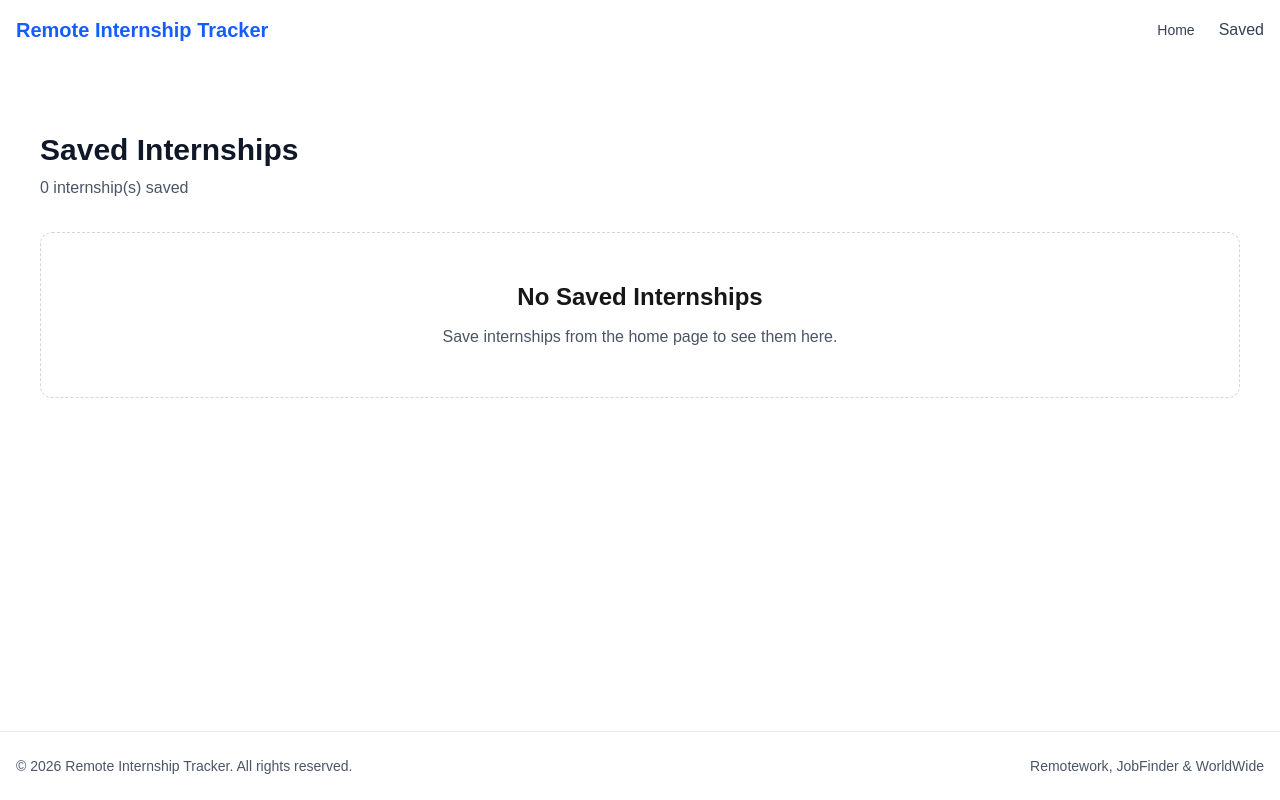
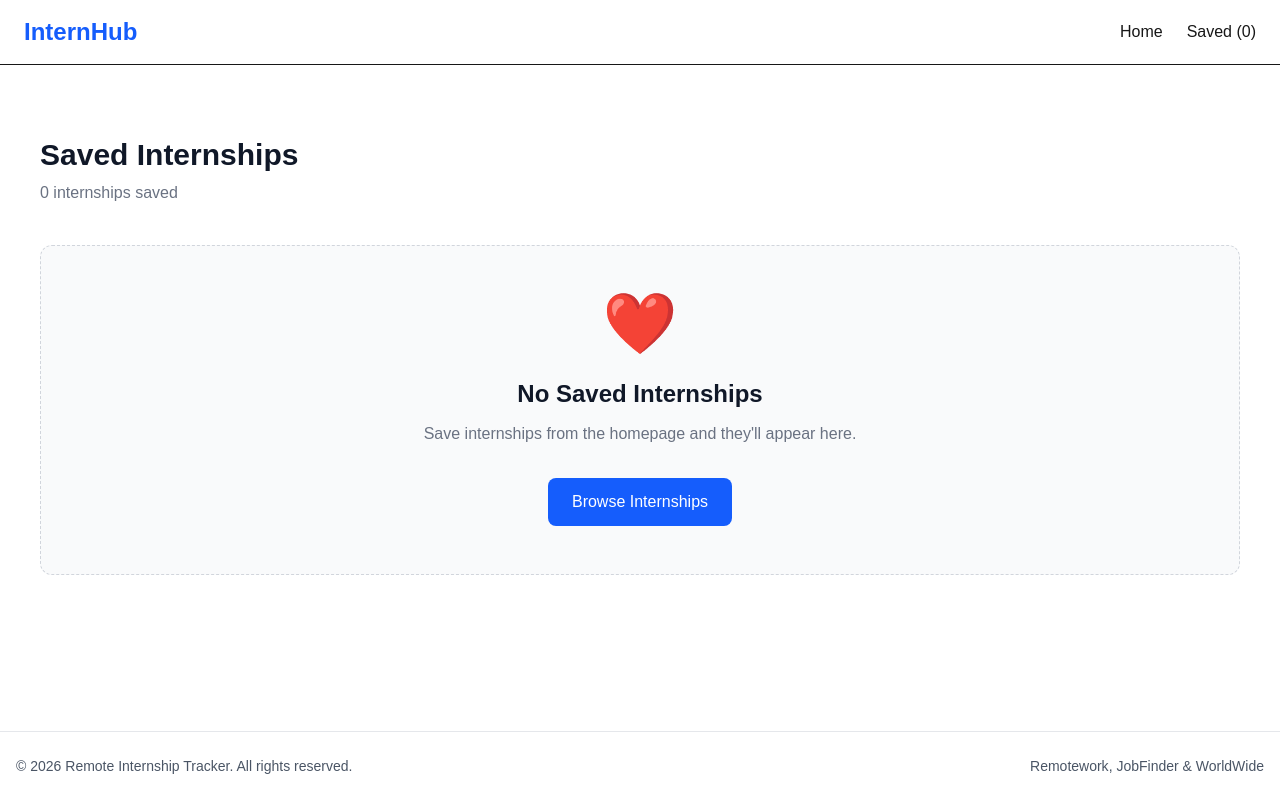
Before and after one commit to nipuninduwaraedu/remote-internship-tracker, a Next.js app: page /saved in a window 1280 px wide. Built offline with nearby package versions, Linux system fonts and the light colour scheme.

Commit message:
add saved count feature

```diff
--- a/app/saved/page.tsx
+++ b/app/saved/page.tsx
@@ -1,5 +1,6 @@
 "use client";
 
+import Link from "next/link";
 import { useEffect, useState } from "react";
 
 import InternshipGrid from "@/components/internship/InternshipGrid";
@@ -19,18 +20,31 @@ export default function SavedPage() {
     <main className="mx-auto max-w-7xl px-6 py-10">
       <SectionHeading
         title="Saved Internships"
-        subtitle={`${savedInternships.length} internship(s) saved`}
+        subtitle={`${savedInternships.length} internship${
+          savedInternships.length !== 1 ? "s" : ""
+        } saved`}
       />
 
       {savedInternships.length > 0 ? (
         <InternshipGrid internships={savedInternships} />
       ) : (
-        <div className="rounded-xl border border-dashed border-gray-300 p-12 text-center">
-          <h2 className="text-2xl font-semibold">No Saved Internships</h2>
+        <div className="mt-10 rounded-xl border border-dashed border-gray-300 bg-gray-50 p-12 text-center">
+          <div className="text-6xl">❤️</div>
 
-          <p className="mt-3 text-gray-600">
-            Save internships from the home page to see them here.
+          <h2 className="mt-6 text-2xl font-bold text-gray-900">
+            No Saved Internships
+          </h2>
+
+          <p className="mt-3 text-gray-500">
+            Save internships from the homepage and they'll appear here.
           </p>
+
+          <Link
+            href="/"
+            className="mt-8 inline-block rounded-lg bg-blue-600 px-6 py-3 font-medium text-white transition hover:bg-blue-700"
+          >
+            Browse Internships
+          </Link>
         </div>
       )}
     </main>
--- a/components/internship/InternshipGrid.tsx
+++ b/components/internship/InternshipGrid.tsx
@@ -5,31 +5,28 @@ interface InternshipGridProps {
   internships: Internship[];
 }
 
-export default function InternshipGrid({
-  internships,
-}: InternshipGridProps) {
+export default function InternshipGrid({ internships }: InternshipGridProps) {
   if (internships.length === 0) {
     return (
-      <div className="rounded-lg border border-dashed border-gray-300 p-10 text-center">
-        <h3 className="text-xl font-semibold">
+      <div className="mt-12 rounded-xl border border-dashed border-gray-300 bg-gray-50 p-12 text-center">
+        <div className="text-6xl">🔍</div>
+
+        <h2 className="mt-6 text-2xl font-bold text-gray-800">
           No internships found
-        </h3>
+        </h2>
 
-        <p className="mt-2 text-gray-500">
-          Try another search keyword.
+        <p className="mt-3 text-gray-500">
+          Try another keyword or choose a different technology.
         </p>
       </div>
     );
   }
 
   return (
-    <section className="grid gap-6 md:grid-cols-2 lg:grid-cols-3">
+    <div className="mt-10 grid gap-6 md:grid-cols-2 lg:grid-cols-3">
       {internships.map((internship) => (
-        <InternshipCard
-          key={internship.id}
-          internship={internship}
-        />
+        <InternshipCard key={internship.id} internship={internship} />
       ))}
-    </section>
+    </div>
   );
 }
--- a/components/internship/SectionHeading.tsx
+++ b/components/internship/SectionHeading.tsx
@@ -11,7 +11,7 @@ export default function SectionHeading({
     <div className="mb-8">
       <h2 className="text-3xl font-bold text-gray-900">{title}</h2>
 
-      {subtitle && <p className="mt-2 text-gray-600">{subtitle}</p>}
+      {subtitle && <p className="mt-2 text-gray-500">{subtitle}</p>}
     </div>
   );
 }
--- a/components/layout/Navbar.tsx
+++ b/components/layout/Navbar.tsx
@@ -1,25 +1,25 @@
+"use client";
+
 import Link from "next/link";
+import useSavedCount from "@/hooks/useSavedCount";
 
 export default function Navbar() {
+  const savedCount = useSavedCount();
+
   return (
-    <header className="broder-b bg-white">
-      <nav className="mx-auto flex max-w-7xl items-center justify-between px-4 py-4">
-        <Link href="/" className="text-xl font-bold text-blue-600">
-          Remote Internship Tracker
+    <header className="border-b bg-white">
+      <nav className="mx-auto flex max-w-7xl items-center justify-between px-6 py-4">
+        <Link href="/" className="text-2xl font-bold text-blue-600">
+          InternHub
         </Link>
 
         <div className="flex items-center gap-6">
-          <Link
-            href="/"
-            className="text-sm font-medium text-gray-700 hover:text-blue-600"
-          >
+          <Link href="/" className="hover:text-blue-600">
             Home
           </Link>
-          <Link
-            href="/saved"
-            className="font-medium text-gray-700 hover:text-blue-600"
-          >
-            Saved
+
+          <Link href="/saved" className="hover:text-blue-600">
+            Saved ({savedCount})
           </Link>
         </div>
       </nav>
--- /dev/null
+++ b/hooks/useSavedCount.ts
@@ -0,0 +1,32 @@
+"use client";
+
+import { useEffect, useState } from "react";
+
+const STORAGE_KEY = "savedInternships";
+
+export default function useSavedCount() {
+  const [count, setCount] = useState(0);
+
+  useEffect(() => {
+    function updateCount() {
+      const saved = localStorage.getItem(STORAGE_KEY);
+
+      if (!saved) {
+        setCount(0);
+        return;
+      }
+
+      setCount(JSON.parse(saved).length);
+    }
+
+    updateCount();
+
+    window.addEventListener("storage", updateCount);
+
+    return () => {
+      window.removeEventListener("storage", updateCount);
+    };
+  }, []);
+
+  return count;
+}
```
